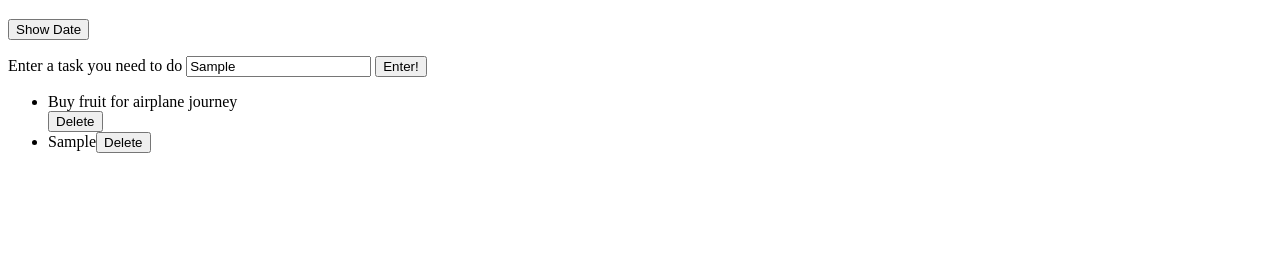
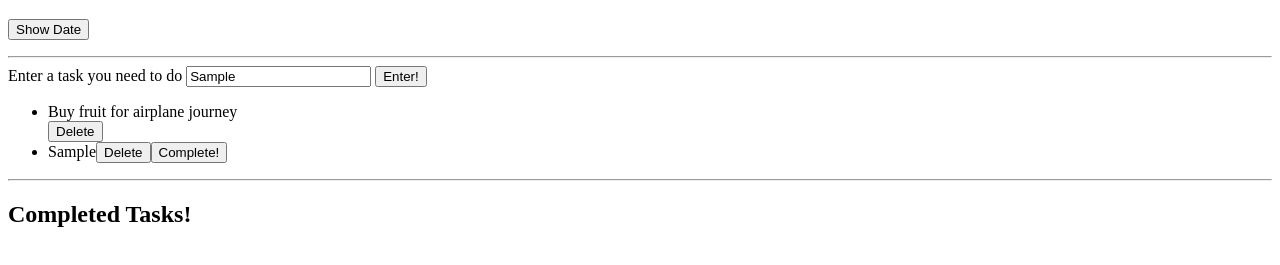
Before and after one commit to ney601/lab_js_events, a plain HTML site: page index.html in a window 1280 px wide. Both pictures are taken after typing "Sample" into the empty fields and a click on the button "Enter!". Shown: the part 61-326 px from the top of the page. Drawn offline with Linux system fonts and the light colour scheme.

Commit message:
complete complete task function

```diff
--- a/index.html
+++ b/index.html
@@ -17,6 +17,7 @@
             <p id="display-date"></p>
 
         </div>
+        <hr/>
 
         <form id="todo-form">
             <label for="todo-task">Enter a task you need to do</label>
@@ -31,6 +32,11 @@
             <button class="delete-button">Delete</button>
         </ul>
 
+        <hr/>
+
+        <h2 id="completed">Completed Tasks!</h2>
+        <ul id="completed-tasks"></ul>
+
     </div>
 
 </body>
--- a/script.js
+++ b/script.js
@@ -1,5 +1,6 @@
 const toDoForm = document.querySelector("#todo-form");
 const toDoList = document.querySelector('#list');
+const completedList = document.querySelector("#completed-tasks")
 
 
 toDoForm.addEventListener("submit", (evt) =>{
@@ -10,12 +11,22 @@ toDoForm.addEventListener("submit", (evt) =>{
 
     const deleteButton = document.createElement("button");
     deleteButton.innerText = "Delete";
+
+
     deleteButton.addEventListener("click", (evt) => {
         newListItem.remove(evt);
     });
+    const completeButton = document.createElement("button");
+    completeButton.textContent = 'Complete!';
+
+    completeButton.addEventListener("click", () => {
+        completedList.appendChild(newListItem);
+    });
+
 
     newListItem.appendChild(deleteButton);
-    toDoList.appendChild(newListItem)
+    toDoList.appendChild(newListItem);
+    newListItem.appendChild(completeButton);
 
 });
 
```
